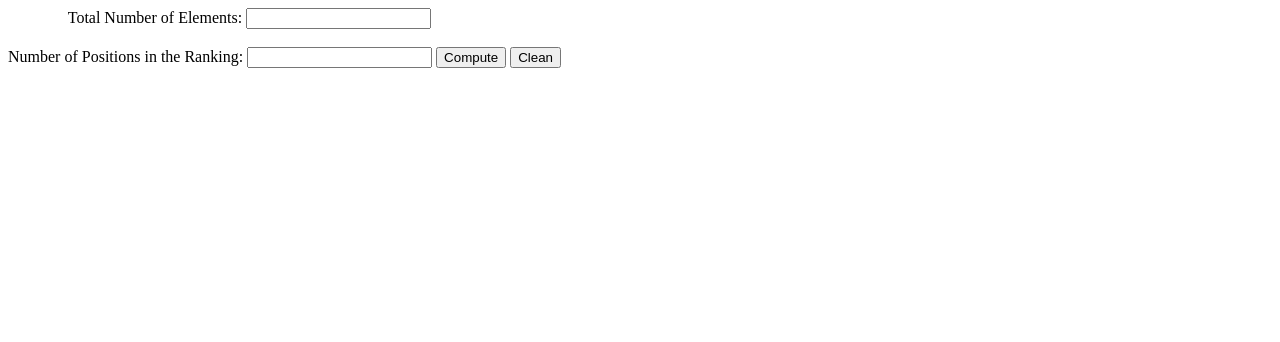
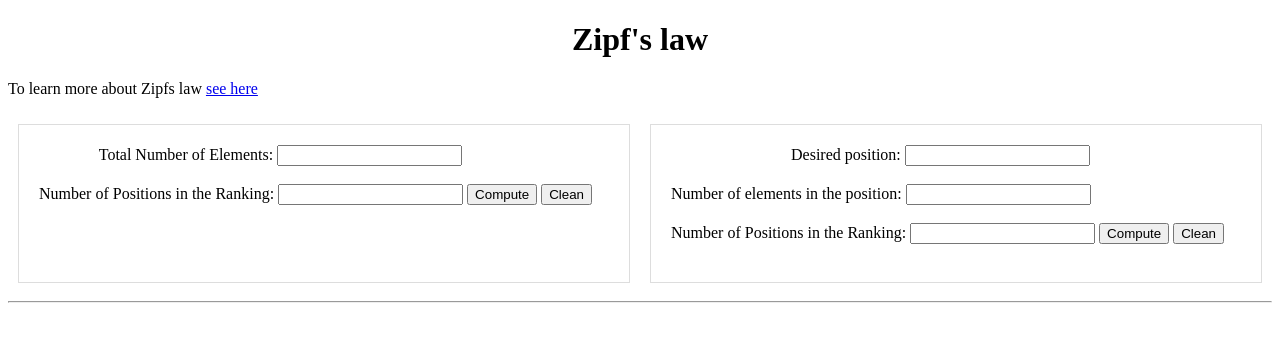
Before and after one commit to joaopedrolourencoaffonso/zipfs-law, a Flask app: page / in a window 1280 px wide. Shown: the top 342 px of the page. Run offline with Flask 3, Linux system fonts and the light colour scheme.

Commit message:
Adicionando opção de calcular a partir do número de elementos em uma posição específica

```diff
--- a/templates/index.html
+++ b/templates/index.html
@@ -6,6 +6,9 @@
     <title>Zipfs Law</title>
 
     <style>
+        h1 {
+            text-align: center;
+        }
         /* Center the table on the page */
         table {
             margin: 0 auto;               /* Horizontally centers the table */
@@ -28,9 +31,26 @@
         th {
             background-color: #f4f4f4;    /* Light gray background for the header */
         }
+
+        /* CSS code from above */
+        .container {
+            display: flex;
+            justify-content: space-between;
+        }
+
+        .container div {
+            flex: 1;
+            margin: 10px;
+            padding: 20px;
+            border: 1px solid #ddd;
+        }
     </style>
 </head>
 <body>
+    <h1>Zipf's law</h1>
+    <p>To learn more about Zipfs law <a href="https://en.wikipedia.org/wiki/Zipf's_law">see here</a></p>
+    <div class="container">
+        <div>
             &nbsp;&nbsp;&nbsp;&nbsp;&nbsp;&nbsp;&nbsp;&nbsp;&nbsp;&nbsp;&nbsp;&nbsp;&nbsp;&nbsp;
             <label for="userInput">Total Number of Elements: </label>
             <input type="number" id="populacaoTotal">
@@ -38,23 +58,42 @@
             <br>
             <label for="userInput">Number of Positions in the Ranking: </label>
             <input type="number" id="numeroDePosicoes">
-    <button onclick="compute()">Compute</button>
+            <button onclick="computeTotalPopulation()">Compute</button>
             <button onclick="cleanTotalPopulation()">Clean</button>
             <br>
             <br>
+        </div>
 
+        <div>
+            &nbsp;&nbsp;&nbsp;&nbsp;&nbsp;&nbsp;&nbsp;&nbsp;&nbsp;&nbsp;&nbsp;&nbsp;&nbsp;&nbsp;&nbsp;&nbsp;&nbsp;&nbsp;&nbsp;&nbsp;&nbsp;&nbsp;&nbsp;&nbsp;&nbsp;&nbsp;&nbsp;&nbsp;&nbsp;
+            <label for="userInput">Desired position: </label>
+            <input type="number" id="position">
+            <br>
+            <br>
+
+            <label for="userInput">Number of elements in the position: </label>
+            <input type="number" id="ammountPosition">
+            <br>
+            <br>
+            <label for="userInput">Number of Positions in the Ranking: </label>
+            <input type="number" id="numberOfPositions">
+            <button onclick="computePosition()">Compute</button>
+            <button onclick="cleanPosition()">Clean</button>
+            <br>
+            <br>
+        </div>
+    </div>
+
+    <hr>
     <div id="tableTotalPopulation">
-
     </div>
 
 <script>
-    function compute() {
+    function computeTotalPopulation() {
         const populacaoTotal = document.getElementById('populacaoTotal').value;
         const numeroDePosicoes = document.getElementById('numeroDePosicoes').value;
         if (populacaoTotal == "" || numeroDePosicoes == "") {
-            console.log("Erro");
-        } else {
-            console.log(populacaoTotal, numeroDePosicoes);
+            window.alert("Error: Empty fields in the form");
         }
 
         let i = 1;
@@ -69,6 +108,30 @@
         const primeiroLugar = Math.ceil(populacaoTotal/total);
         while (i <= numeroDePosicoes) {
             temp = Math.ceil((1/i)*primeiroLugar);
+            ranking.push(temp);
+            i++;
+        }
+        console.log("Ranking: ", ranking);
+
+        writeTable(ranking);
+    }
+
+    function computePosition() {
+        const position = document.getElementById('position').value;
+        const ammountPosition = document.getElementById('ammountPosition').value;
+        const numberOfPositions = document.getElementById('numberOfPositions').value;
+
+        if (position == "" || ammountPosition == "" || numberOfPositions == "") {
+            window.alert("Error: Empty fields in the form");
+        }
+
+        let firstElement = ammountPosition * position;
+        const ranking = [];
+
+        i = 1;
+        let temp;
+        while (i <= numberOfPositions) {
+            temp = Math.ceil((1/i)*firstElement);
             ranking.push(temp);
             i++;
         }
```
Lines whose indentation alone changed are shown as unchanged.
